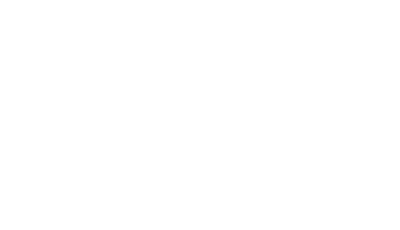
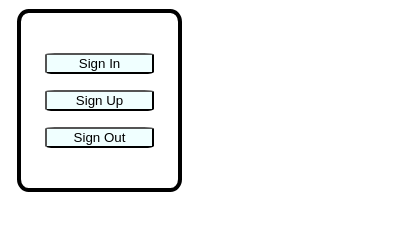
Before and after one commit to archithadge/EDI, a browser extension: page popup.html in a window 400 px wide. Drawn offline with Linux system fonts and the light colour scheme.

Commit message:
popup ui

```diff
--- a/content.js
+++ b/content.js
@@ -1 +1,2 @@
 // For manipulating DOM of webpages
+console.log("This extension is ready?");
--- a/popup.html
+++ b/popup.html
@@ -1,11 +1,42 @@
 <!DOCTYPE html>
 <html lang="en">
+
 <head>
     <meta charset="UTF-8">
-    <meta name="viewport" content="width=device-width, initial-scale=1.0">
+    <!-- <meta name="viewport" content="width=device-width, initial-scale=1.0"> -->
     <title>Document</title>
+    <style>
+        #container {
+            display: flex;
+            flex-direction: column;
+            border: 4px solid black;
+            width: 109px;
+            height: 127px;
+            justify-content: space-evenly;
+            padding: 24px;
+            border-radius: 7%;
+            margin: 9px 9px;
+        }
+
+        .btn {
+            border-radius: 9%;
+            background-color: azure;
+        }
+
+        .btn:hover{
+            background-color: chartreuse;
+            padding: 3px;
+        }
+    </style>
 </head>
+
 <body>
+    <div id="container">
+        <button id="signin" class="btn">Sign In</button>
+        <button id="signup" class="btn">Sign Up</button>
+        <button id="signout" class="btn">Sign Out</button>
+    </div>
+    <script src="popup.js"></script>
+</body>
 
-</body>
 </html>
```
Also changed, not shown: manifest.json, popup.js (added).
